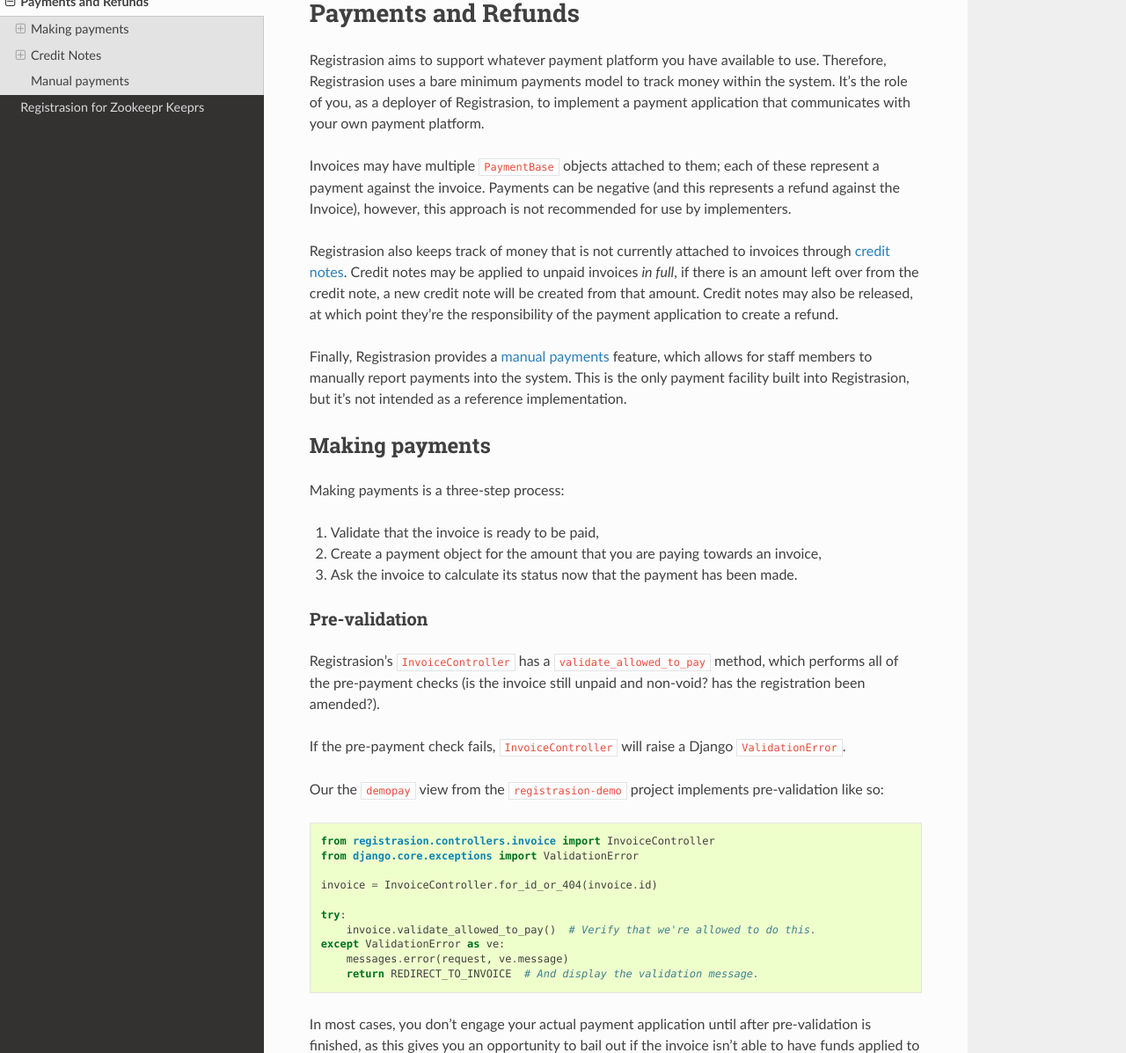
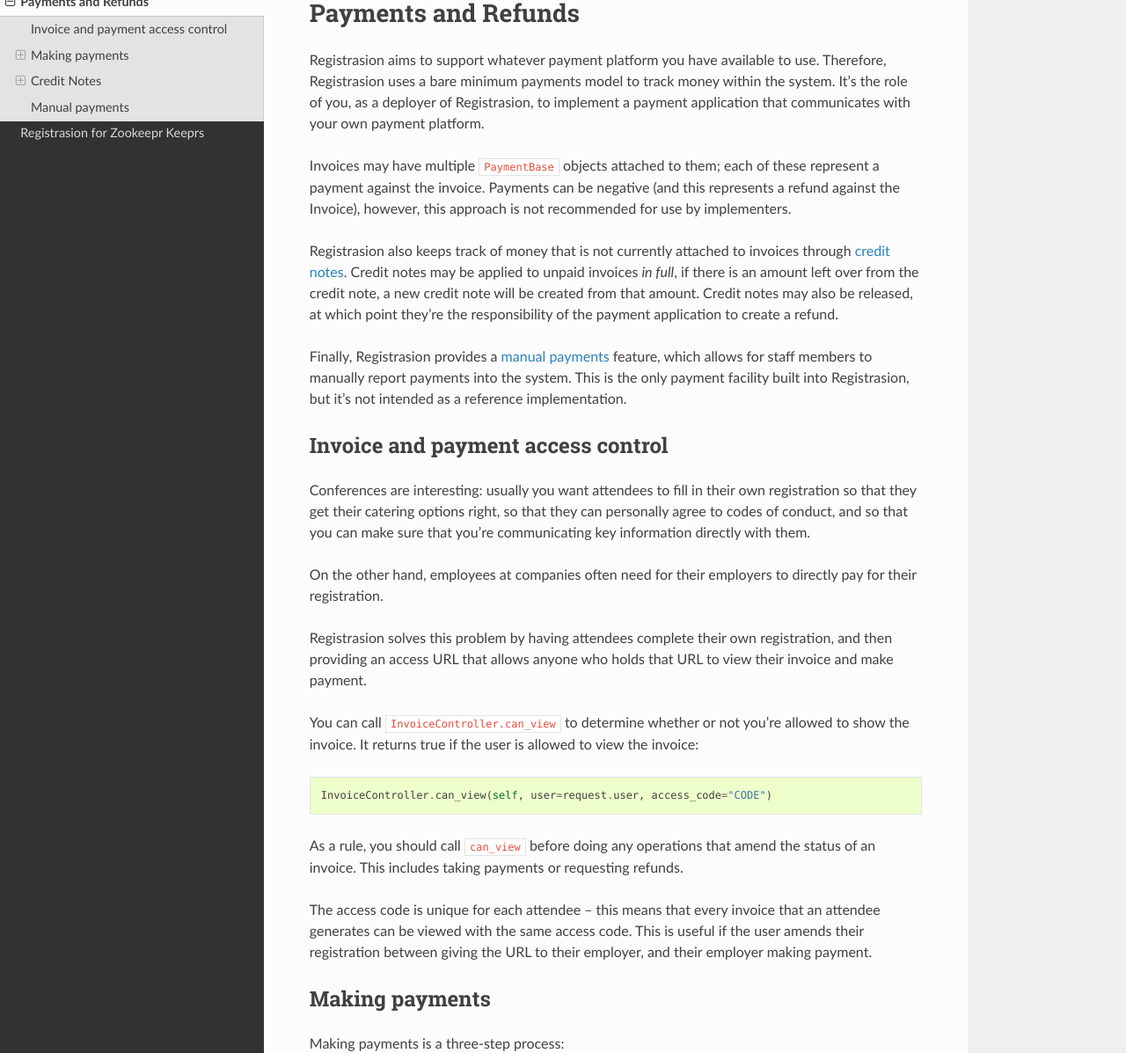
Before and after one commit to chrisjrn/registrasion, a Sphinx documentation site: the page built from docs/payments.rst, in a window 1280 px wide and 1400 px high, cut to the strip 203-1400 px from the top of the window. Shown: the whole strip at 88% size. Built offline with Sphinx 7.4.7 and the Read the Docs theme 2.0.0, drawn with Linux system fonts in a browser that asks for light colours.

Commit message:
Discusses access control for payments

```diff
--- a/docs/payments.rst
+++ b/docs/payments.rst
@@ -10,6 +10,26 @@
 Registrasion also keeps track of money that is not currently attached to invoices through `credit notes`_. Credit notes may be applied to unpaid invoices *in full*, if there is an amount left over from the credit note, a new credit note will be created from that amount. Credit notes may also be released, at which point they're the responsibility of the payment application to create a refund.
 
 Finally, Registrasion provides a `manual payments`_ feature, which allows for staff members to manually report payments into the system. This is the only payment facility built into Registrasion, but it's not intended as a reference implementation.
+
+
+Invoice and payment access control
+----------------------------------
+
+Conferences are interesting: usually you want attendees to fill in their own registration so that they get their catering options right, so that they can personally agree to codes of conduct, and so that you can make sure that you're communicating key information directly with them.
+
+On the other hand, employees at companies often need for their employers to directly pay for their registration.
+
+Registrasion solves this problem by having attendees complete their own registration, and then providing an access URL that allows anyone who holds that URL to view their invoice and make payment.
+
+You can call ``InvoiceController.can_view`` to determine whether or not you're allowed to show the invoice. It returns true if the user is allowed to view the invoice::
+
+    InvoiceController.can_view(self, user=request.user, access_code="CODE")
+
+As a rule, you should call ``can_view`` before doing any operations that amend the status of an invoice. This includes taking payments or requesting refunds.
+
+The access code is unique for each attendee -- this means that every invoice that an attendee generates can be viewed with the same access code. This is useful if the user amends their registration between giving the URL to their employer, and their employer making payment.
+
+
 
 
 Making payments
```
